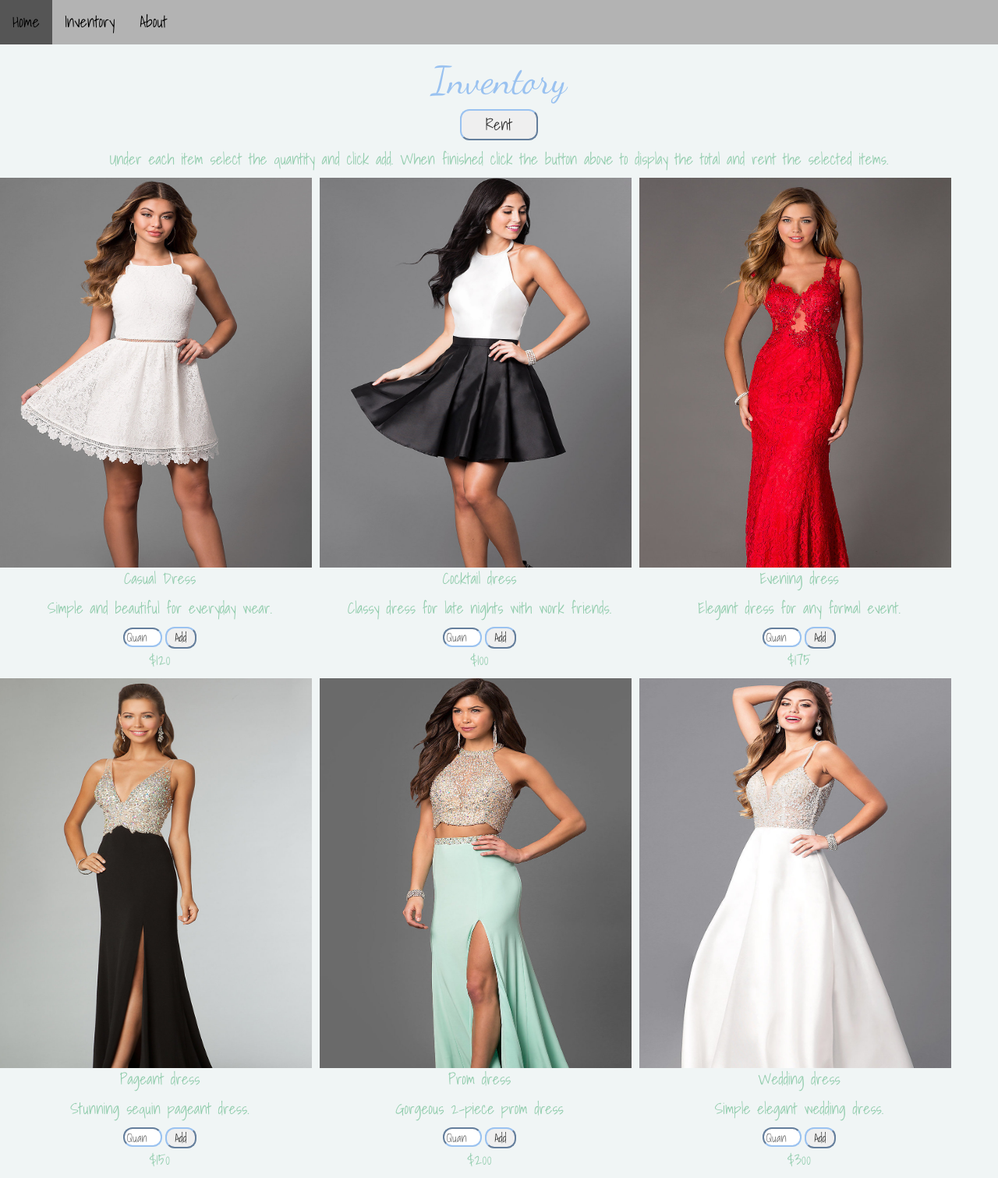
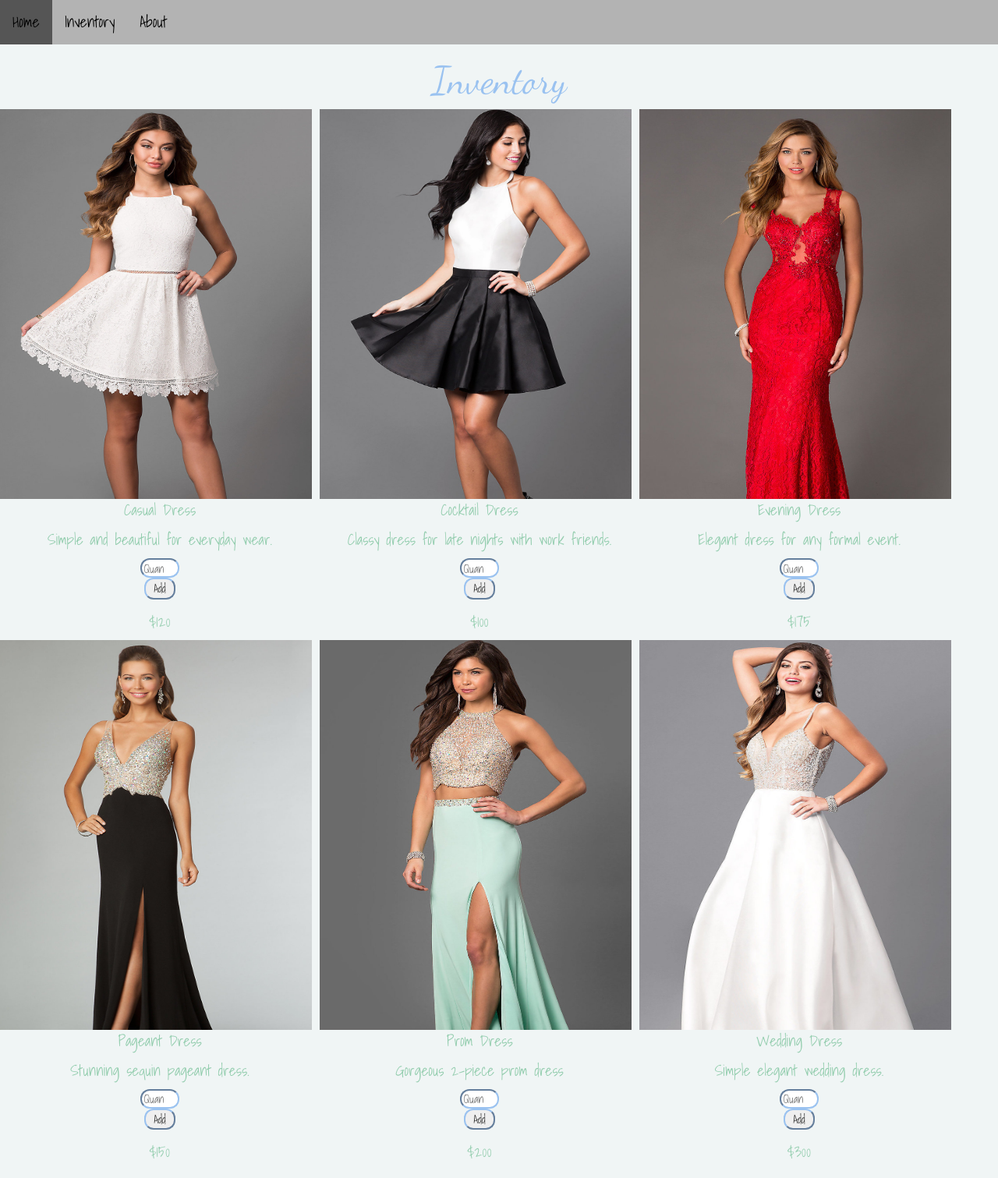
Before and after one commit to NicoleShelton/Django_page, a Django app: page /inventory in a window 1280 px wide. Shown: the whole page at 78% size. After the commit the page ends 1486 px from the top, so only its background shows below. Run offline with Django 3.2, Linux system fonts and the light colour scheme; data comes from the database, SQL or seed files in the repository; both versions use the stored data as it was after the commit; some libraries are stand-ins or nearby versions.

Commit message:
remebers item is removed

```diff
--- a/RentTheDress/Rent/templates/rent/inventory.html
+++ b/RentTheDress/Rent/templates/rent/inventory.html
@@ -24,64 +24,19 @@
 
     <h1>Inventory</h1>
 
-    <center><button id="btn" type="button" onclick="rentItem()">Rent</button> <b><p id="rent"></p></b></center>
-    <p>Under each item select the quantity and click add. When finished click the button above to display the total and rent the selected items.</p>
-
-    <div class="images">
-        <div class="imgContainer">
-            <img src="{% static 'imgs/casual.jpg' %}">
-            <p id="dress">Casual Dress</p>
-            <p id="description">Simple and beautiful for everyday wear.</p>
-            <center><input type="number" id="Casual" placeholder="Quan" min="0" max="20">
-                <button id="button" type="button" onclick="selectItem.scan('Casual')">Add</button></center>
-            <p id="price">$120</p>
+{% for dress in dresses %}
+ <div class="imgContainer">
+            <img src="{% static  dress.static_url  %}">
+            <p id="dress">{{ dress.name }}</p>
+            <p id="description">{{ dress.description }}</p>
+            <center><input type="number" id='Wedding' placeholder="Quan" min="0" max="{{ dress.quantity }}">
+            <form action="{% url 'RentTheDress:rent' dress.id %}" method="GET">
+                {% csrf_token %}
+                <input id="button" type="submit" value="Add"></input></center>
+                </form>
+            <p id="price">${{ dress.price }}</p>
         </div>
-
-        <div class="imgContainer">
-            <img src="{% static 'imgs/cocktail.jpg' %}">
-            <p id="dress">Cocktail dress</p>
-            <p id="description">Classy dress for late nights with work friends.</p>
-            <center><input type="number" id='Cocktail' placeholder="Quan" min="0" max="20">
-                <button id="button" type="button" onclick="selectItem.scan('Cocktail')">Add</button></center>
-            <p id="price">$100</p>
-        </div>
-
-        <div class="imgContainer">
-            <img src="{% static 'imgs/evening.jpg' %}">
-            <p id="dress">Evening dress</p>
-            <p id="description">Elegant dress for any formal event.</p>
-            <center><input type="number" id='Evening' placeholder="Quan" min="0" max="20">
-                <button id="button" type="button" onclick="selectItem.scan('Evening')">Add</button></center>
-            <p id="price">$175</p>
-        </div>
-
-        <div class="imgContainer">
-            <img src="{% static 'imgs/pageant.jpg' %}">
-            <p id="dress">Pageant dress</p>
-            <p id="description">Stunning sequin pageant dress.</p>
-            <center><input type="number" id='Pageant' placeholder="Quan" min="0" max="20">
-                <button id="button" type="button" onclick="selectItem.scan('Pageant')">Add</button></center>
-            <p id="price">$150</p>
-        </div>
-
-        <div class="imgContainer">
-            <img src="{% static 'imgs/prom.jpg' %}">
-            <p id="dress">Prom dress</p>
-            <p id="description">Gorgeous 2-piece prom dress</p>
-            <center><input type="number" id='Prom' placeholder="Quan" min="0" max="20">
-                <button id="button" type="button" onclick="selectItem.scan('Prom')">Add</button></center>
-            <p id="price">$200</p>
-        </div>
-
-        <div class="imgContainer">
-            <img src="{% static 'imgs/wedding.jpg' %}">
-            <p id="dress">Wedding dress</p>
-            <p id="description">Simple elegant wedding dress.</p>
-            <center><input type="number" id='Wedding' placeholder="Quan" min="0" max="20">
-                <button id="button" type="button" onclick="selectItem.scan('Wedding')">Add</button></center>
-            <p id="price">$300</p>
-        </div>
-    </div>
+{% endfor %}
 </body>
 
 {% endblock %}
--- a/RentTheDress/Rent/urls.py
+++ b/RentTheDress/Rent/urls.py
@@ -7,5 +7,5 @@ urlpatterns = [
     url(r'^$', views.home, name='home'),
     url(r'^inventory$', views.inventory, name='inventory'),
     url(r'^about$', views.about, name='about'),
-    url(r'^rent', views.rent, name="rent")
+    url(r'^rent/(?P<id>[0-9]+)/$', views.rent, name="rent")
 ]
--- a/RentTheDress/Rent/views.py
+++ b/RentTheDress/Rent/views.py
@@ -5,14 +5,14 @@ def home(request):
     return render(request, 'rent/home.html')
 
 def inventory(request):
-    dress = Dress.objects.all()
-    return render(request, 'rent/inventory.html')
+    dresses = Dress.objects.all()
+    return render(request, 'rent/inventory.html', {'dresses': dresses})
 
 def about(request):
     return render(request, 'rent/about.html')
 
-def rent(request, id, quan):
+def rent(request, id):
     dress = Dress.objects.get(pk=id)
-    dress.quantity -= quan
+    dress.quantity -= 1
     dress.save()
-    return render(request, 'rent/home.html')
+    return redirect('RentTheDress:inventory')
```
Also changed, not shown: RentTheDress/db.sqlite3.
